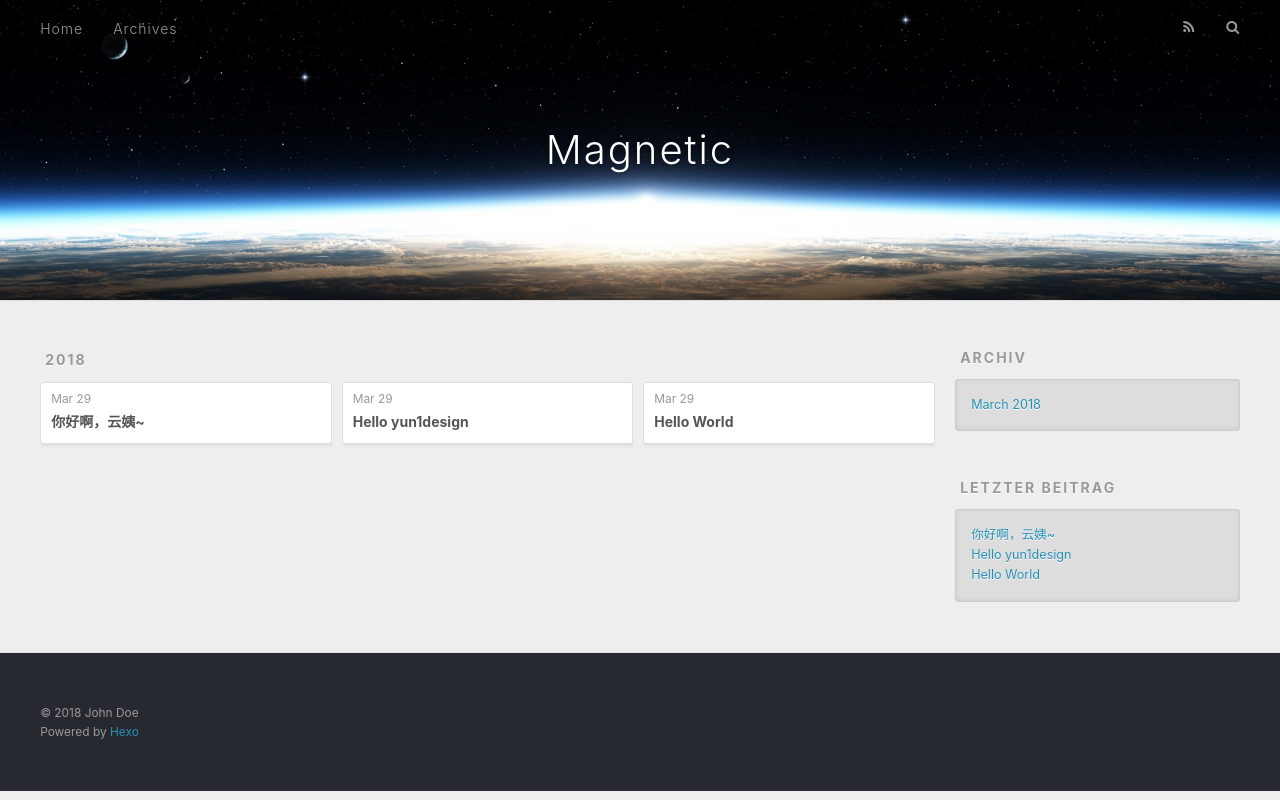
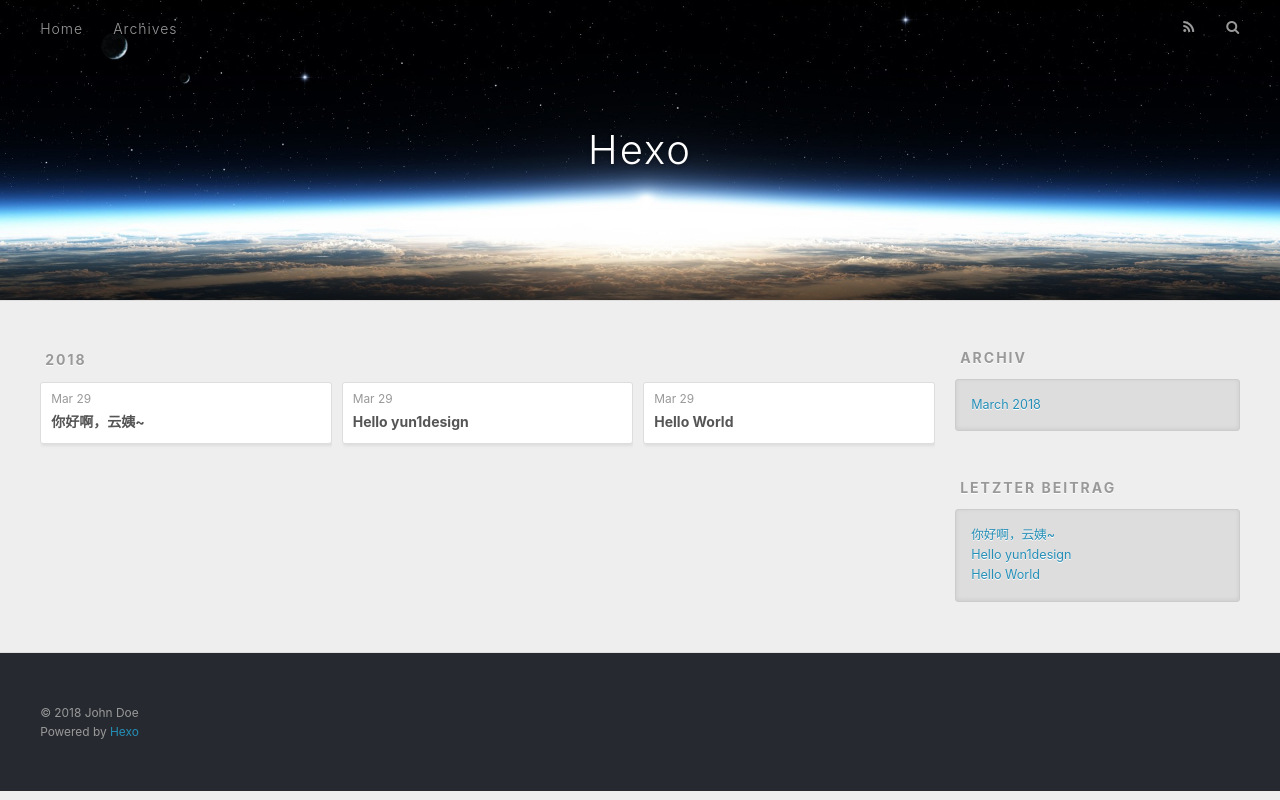
Before and after one commit to KillGit/killgit.github.io, a plain HTML site: page archives/2018/03/index.html in a window 1280 px wide. Drawn offline with nearby package versions, Linux system fonts and the light colour scheme.

Commit message:
Site updated: 2018-03-30 09:41:26

```diff
--- a/archives/2018/03/index.html
+++ b/archives/2018/03/index.html
@@ -5,16 +5,16 @@
 
 
 
-  <title>Archiv: 2018/3 | Magnetic</title>
+  <title>Archiv: 2018/3 | Hexo</title>
   <meta name="viewport" content="width=device-width, initial-scale=1, maximum-scale=1">
   <meta property="og:type" content="website">
-<meta property="og:title" content="Magnetic">
+<meta property="og:title" content="Hexo">
 <meta property="og:url" content="http://yoursite.com/archives/2018/03/index.html">
-<meta property="og:site_name" content="Magnetic">
+<meta property="og:site_name" content="Hexo">
 <meta name="twitter:card" content="summary">
-<meta name="twitter:title" content="Magnetic">
+<meta name="twitter:title" content="Hexo">
 
-    <link rel="alternate" href="/atom.xml" title="Magnetic" type="application/atom+xml">
+    <link rel="alternate" href="/atom.xml" title="Hexo" type="application/atom+xml">
 
 
     <link rel="icon" href="/favicon.png">
@@ -33,7 +33,7 @@
   <div id="header-outer" class="outer">
     <div id="header-title" class="inner">
       <h1 id="logo-wrap">
-        <a href="/" id="logo">Magnetic</a>
+        <a href="/" id="logo">Hexo</a>
       </h1>
 
     </div>
```
Also changed, not shown: 2018/03/29/Hello-yun1design/index.html (+4 -4 lines), 2018/03/29/hello-world/index.html (+4 -4 lines), 2018/03/29/你好啊，云姨/index.html (+4 -4 lines), archives/2018/index.html (+6 -6 lines), archives/index.html (+6 -6 lines), index.html (+6 -6 lines).
